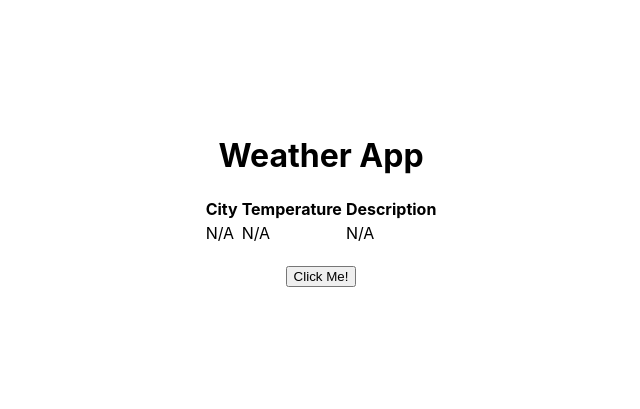
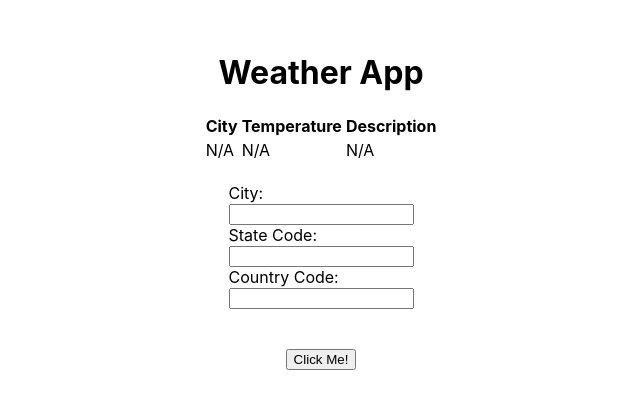
Before and after one commit to Nichz123/Weather-ETL-data-pipeline, a React (Create React App) app in the folder weather-app/: page / in a window 1280 px wide. Shown: the part 189-598 px from the top of the page, without its empty margins (319-959 px from the left). Built offline with nearby package versions, Linux system fonts and the light colour scheme; no server answers.

Commit message:
Added dynamic params for search_weather

```diff
--- a/weather-app/src/App.js
+++ b/weather-app/src/App.js
@@ -1,12 +1,14 @@
 import './App.css';
+import Table from './table.js';
+import Form from './form.js';
 import Button from './button.js';
-import Table from './table.js';
 
 function App() {
   return (
     <div className="App">
       <h1>Weather App</h1>
       <Table />
+      <Form />
       <Button />
     </div>
   );
--- a/weather-app/src/button.js
+++ b/weather-app/src/button.js
@@ -3,6 +3,6 @@ import search_weather from "./functions/search_weather.js"
 
 export default function Button() {
     return(
-        <button onClick={() => search_weather("Dallas", "TX", "US")}>Click Me!</button>
+        <button onClick={search_weather}>Click Me!</button>
     )
 }
--- /dev/null
+++ b/weather-app/src/form.css
@@ -0,0 +1,3 @@
+form {
+    margin: 20px;
+}
--- /dev/null
+++ b/weather-app/src/form.js
@@ -0,0 +1,14 @@
+import './form.css'
+
+export default function Form() {
+    return (
+        <form id="city-form">
+            <label>City:<br/>
+            <input type="text" id="fcity" name="fcity" /></label><br/>
+            <label>State Code:<br/>
+            <input type="text" id="fstate" name="fstate" /></label><br/>
+            <label>Country Code:<br/>
+            <input type="text" id="fcountry" name="fcountry" /></label><br/>
+        </form>
+    )
+}
--- a/weather-app/src/functions/search_weather.js
+++ b/weather-app/src/functions/search_weather.js
@@ -3,10 +3,17 @@ import axios from 'axios';
 const api_key = process.env.REACT_APP_API_KEY
 
 
-export default async function search_weather(city, state, country) {
+export default async function search_weather() {
+    const form = document.getElementById('city-form');
+    const formData = new FormData(form);
+
+      // Extract values
+      const fcity = formData.get('fcity');
+      const fstate = formData.get('fstate');
+      const fcountry = formData.get('fcountry');
 
     //Extract weather data first by finding the location, then the location's weather data
-    const location = await geocode(city, state, country)
+    const location = await geocode(fcity, fstate, fcountry)
     const weather = await get_weather(location)
 
     //Transform the returned data into a map
```
